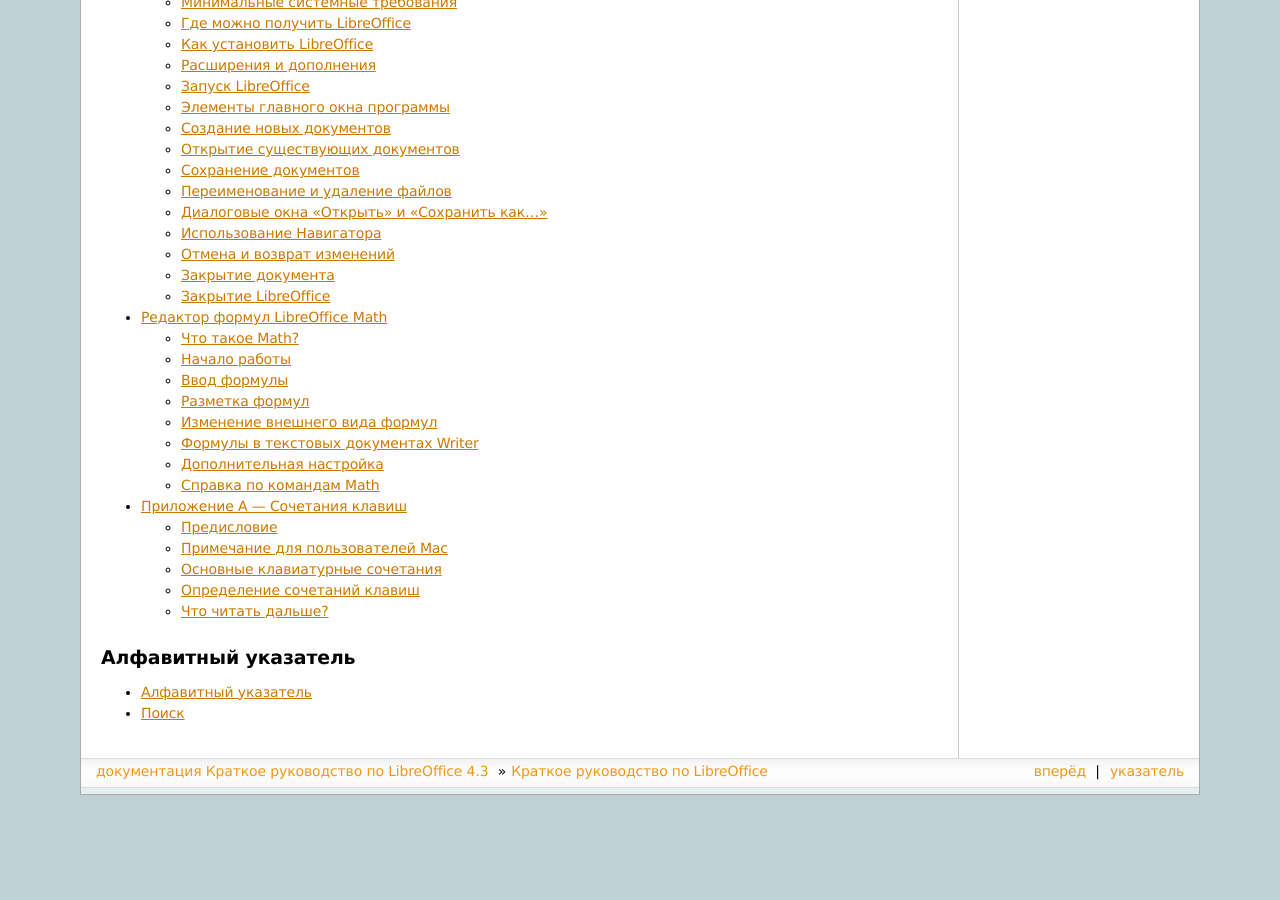
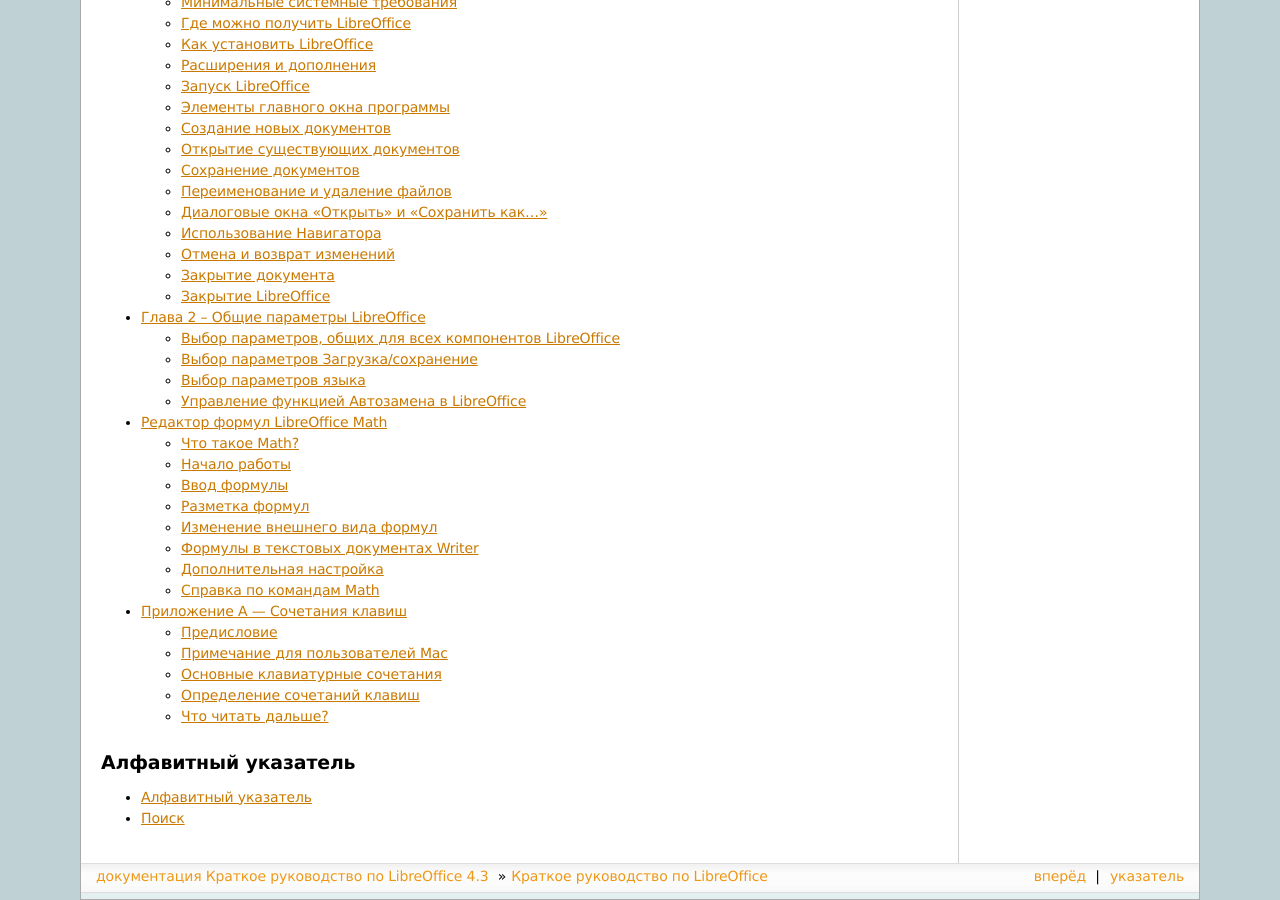
Before and after one commit to LibreRussia/libreoffice-gettingstarted, a Sphinx documentation site: the page built from docs/index.rst, in a window 1280 px wide and 900 px high, scrolled down 722 px. Built offline with Sphinx 7.4.7, drawn with Linux system fonts in a browser that asks for light colours; formulas are drawn with MathJax 3; before the commit the page ends 1517 px from its top, so only the background shows below that; part of the change alters nothing that is shown.

Commit message:
Сделал каркас Глава 2 – Общие параметры LibreOffice

```diff
--- /dev/null
+++ b/docs/Chapter-2-Setting-up-LibreOffice.rst
@@ -0,0 +1,136 @@
+
+.. meta::
+   :description: Краткое руководство по LibreOffice
+   :keywords: LibreOffice, Writer, Impress, Calc, Math, Base, Draw, либреоффис
+
+Глава 2 – Общие параметры LibreOffice
+=====================================
+
+В главе рассматриваются общие параметры, применяемые ко всем компонентам LibreOffice.
+
+
+Выбор параметров, общих для всех компонентов LibreOffice
+---------------------------------------------------------
+
+Выберите в главном меню пункт :menuselection:`С&ервис --> &Параметры`. Список в левой части открывшегося окна :guilabel:`Параметры`  зависит от того, какой компонент LibreOffice открыт. Иллюстрации в этой главе показывают список параметров, доступный если открыт документ Writer.
+
+Нажмите на маркер (``+`` или треугольник) слева от надписи LibreOffice, чтобы раскрыть список категорий. При выборе категории в списке в левой части окна, в правой части окна будут отображаться соответствующие этой категории настройки.
+
+.. _ch2-lo-screen-001:
+
+.. figure:: _static/chapter2/ch2-lo-screen-001.png
+    :scale: 40%
+    :align: center
+    :alt: Параметры LibreOffice
+
+    Параметры LibreOffice
+
+.. note:: В правом нижнем углу диалога :guilabel:`Параметры` расположена кнопка :guilabel:`Вернуть`, при нажатии на которую настройки будут возращены в значение, установленное до открытия диалогового окна :guilabel:`Параметры`.
+
+
+Сведения о пользователе
+~~~~~~~~~~~~~~~~~~~~~~~
+
+
+Общие
+~~~~~
+
+
+Память
+~~~~~~
+
+
+Вид
+~~~
+
+
+Печать
+~~~~~~
+
+
+Пути
+~~~~
+
+
+Цвета
+~~~~~
+
+
+Шрифты
+~~~~~~
+
+
+Безопасность
+~~~~~~~~~~~~
+
+
+Параметры и предупреждения безопасности
+~~~~~~~~~~~~~~~~~~~~~~~~~~~~~~~~~~~~~~~
+
+
+Персонализация
+~~~~~~~~~~~~~~
+
+
+Внешний вид
+~~~~~~~~~~~
+
+
+
+Специальные возможности
+~~~~~~~~~~~~~~~~~~~~~~~
+
+
+
+Расширенные возможности
+~~~~~~~~~~~~~~~~~~~~~~~~
+
+
+Проверка обновлений
+~~~~~~~~~~~~~~~~~~~
+
+
+----------------------------------------------------
+
+
+Выбор параметров Загрузка/сохранение
+-------------------------------------
+
+
+Общие
+~~~~~
+
+
+
+Свойства VBA
+~~~~~~~~~~~~~~~~~~~~
+
+
+Microsoft Office
+~~~~~~~~~~~~~~~~~~~~
+
+
+Совместимость с HTML
+~~~~~~~~~~~~~~~~~~~~
+
+-----------------------------------------------------------------
+
+
+Выбор параметров языка
+----------------------
+
+Установка необходимых словарей
+~~~~~~~~~~~~~~~~~~~~~~~~~~~~~~~~~~~~
+
+
+Смена локальных и языковых настроек
+~~~~~~~~~~~~~~~~~~~~~~~~~~~~~~~~~~~~
+
+Выбор параметров лингвистики
+~~~~~~~~~~~~~~~~~~~~~~~~~~~~~~~~~~~~
+
+Выбор параметров Интернет
+~~~~~~~~~~~~~~~~~~~~~~~~~~~~~~~~~~~~
+
+Управление функцией Автозамена в LibreOffice
+---------------------------------------------
--- a/docs/index.rst
+++ b/docs/index.rst
@@ -25,6 +25,7 @@
    preface
    community
    Chapter-1-Introducing-LibreOffice
+   Chapter-2-Setting-up-LibreOffice
    math
    KeyboardShortcuts
 
```
Also changed, not shown: docs/_static/chapter2/ch2-lo-screen-001.png (added), 6 other files.
